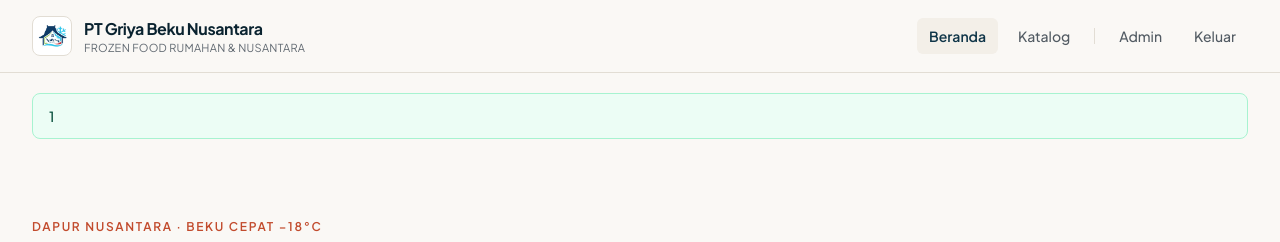
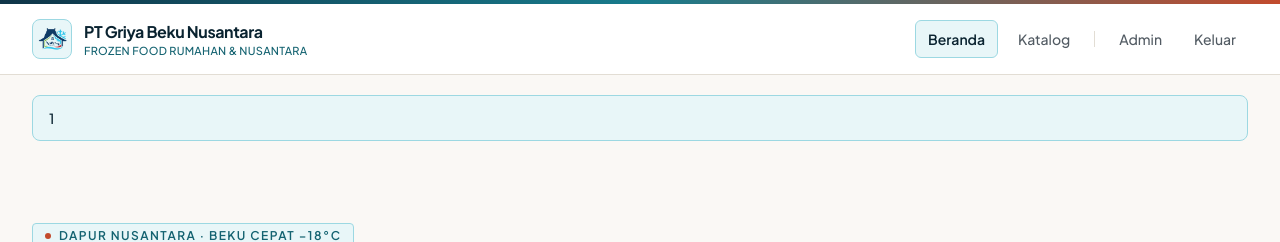
Before and after one commit to orgtamfan/griya_beku_nusantara, a Laravel app: page / in a window 1280 px wide. Shown: the top 242 px of the page. Run offline with Laravel 12, Linux system fonts and the light colour scheme; the visitor is signed in with stand-in values (Sample User, id 1); data comes from the database, SQL or seed files in the repository; some libraries are stand-ins or nearby versions.

Commit message:
style: apply 3-color palette (brand navy, ice blue, terracotta)

```diff
--- a/resources/views/home.blade.php
+++ b/resources/views/home.blade.php
@@ -9,11 +9,12 @@
         <div class="max-w-7xl mx-auto px-4 sm:px-6 lg:px-8 py-12 sm:py-16 lg:py-20">
             <div class="grid grid-cols-1 lg:grid-cols-12 gap-10 lg:gap-12 items-center">
                 <div class="lg:col-span-7">
-                    <p class="text-xs font-semibold uppercase tracking-[0.14em] text-terracotta-500 mb-4">
+                    <span class="inline-flex items-center gap-2 bg-ice-50 border border-ice-200 text-ice-700 text-xs font-semibold uppercase tracking-[0.12em] px-3 py-1 rounded mb-4">
+                        <span class="h-1.5 w-1.5 rounded-full bg-terracotta-500"></span>
                         Dapur Nusantara &middot; Beku Cepat &minus;18&deg;C
-                    </p>
+                    </span>
                     <h1 class="font-serif text-3xl sm:text-5xl font-bold text-brand-900 tracking-tight leading-[1.12]">
-                        Lauk Rumahan Nusantara, Siap Saji dari Freezer.
+                        Lauk Rumahan <span class="text-terracotta-500">Nusantara</span>, Siap Saji dari Freezer.
                     </h1>
                     <p class="mt-5 text-[#525B63] text-base sm:text-lg leading-relaxed max-w-xl">
                         Pempek, dimsum, nugget ayam kampung, rendang vakum, hingga otak-otak ikan. Diolah tanpa pengawet dengan bumbu dapur asli dan dibekukan cepat.
@@ -28,7 +29,7 @@
                             </svg>
                         </a>
                         <a href="#tentang"
-                           class="inline-flex items-center text-sm font-semibold text-brand-800 hover:text-brand-900 px-4 py-3 rounded-lg border border-ivory-200 bg-white hover:bg-ivory-100 transition">
+                           class="inline-flex items-center text-sm font-semibold text-ice-700 hover:text-brand-900 px-4 py-3 rounded-lg border border-ice-200 bg-ice-50 hover:bg-ice-100 transition">
                             Tentang Dapur Kami
                         </a>
                     </div>
@@ -39,14 +40,14 @@
                         <div class="grid grid-cols-2 gap-3 sm:gap-4">
                             @foreach ($featuredProducts->take(2) as $heroProduct)
                                 <a href="{{ route('catalog.show', $heroProduct) }}"
-                                   class="group bg-white border border-ivory-200 rounded-lg overflow-hidden hover:border-brand-700/50 transition-colors {{ $loop->last ? 'sm:translate-y-4' : '' }}">
+                                   class="group bg-white border border-ivory-200 rounded-lg overflow-hidden hover:border-ice-600 transition-colors {{ $loop->last ? 'sm:translate-y-4' : '' }}">
                                     <div class="aspect-[4/3] bg-ivory-100 overflow-hidden">
                                         <img src="{{ $heroProduct->image_url }}" alt="{{ $heroProduct->name }}"
                                              class="w-full h-full object-cover group-hover:scale-[1.03] transition-transform duration-300">
                                     </div>
                                     <div class="p-3">
-                                        <p class="text-[11px] uppercase tracking-wider text-[#636B73] truncate">{{ $heroProduct->category->name }}</p>
-                                        <p class="font-semibold text-xs sm:text-sm text-[#1B1F23] truncate mt-0.5">{{ $heroProduct->name }}</p>
+                                        <p class="text-[10px] font-semibold uppercase tracking-wider text-ice-700 truncate">{{ $heroProduct->category->name }}</p>
+                                        <p class="font-semibold text-xs sm:text-sm text-brand-900 truncate mt-0.5">{{ $heroProduct->name }}</p>
                                         <p class="text-terracotta-600 font-bold text-xs sm:text-sm mt-1 tabular-nums">{{ $heroProduct->formatted_price }}</p>
                                     </div>
                                 </a>
@@ -67,18 +68,18 @@
         <div class="max-w-7xl mx-auto px-4 sm:px-6 lg:px-8">
             <div class="grid grid-cols-1 md:grid-cols-3 divide-y md:divide-y-0 md:divide-x divide-ivory-200">
                 <div class="py-6 md:pr-8">
-                    <span class="text-xs font-mono text-terracotta-500 font-semibold">01</span>
-                    <h2 class="font-semibold text-[#1B1F23] mt-1">Tanpa Bahan Pengawet</h2>
+                    <span class="inline-block text-xs font-mono bg-terracotta-50 text-terracotta-600 border border-terracotta-100 px-2 py-0.5 rounded font-semibold">01</span>
+                    <h2 class="font-semibold text-brand-900 mt-2">Tanpa Bahan Pengawet</h2>
                     <p class="text-sm text-[#525B63] mt-1">Menggunakan bahan segar pilihan dengan bumbu dapur alami, aman untuk konsumsi harian keluarga.</p>
                 </div>
                 <div class="py-6 md:px-8">
-                    <span class="text-xs font-mono text-terracotta-500 font-semibold">02</span>
-                    <h2 class="font-semibold text-[#1B1F23] mt-1">Pembekuan Cepat (Blast Freezing)</h2>
+                    <span class="inline-block text-xs font-mono bg-ice-50 text-ice-700 border border-ice-200 px-2 py-0.5 rounded font-semibold">02</span>
+                    <h2 class="font-semibold text-brand-900 mt-2">Pembekuan Cepat (Blast Freezing)</h2>
                     <p class="text-sm text-[#525B63] mt-1">Tekstur, aroma, dan rasa masakan tetap terjaga hingga siap dihangatkan di rumah.</p>
                 </div>
                 <div class="py-6 md:pl-8">
-                    <span class="text-xs font-mono text-terracotta-500 font-semibold">03</span>
-                    <h2 class="font-semibold text-[#1B1F23] mt-1">Kemasan Vakum &amp; Ekspedisi Dingin</h2>
+                    <span class="inline-block text-xs font-mono bg-brand-50 text-brand-800 border border-brand-100 px-2 py-0.5 rounded font-semibold">03</span>
+                    <h2 class="font-semibold text-brand-900 mt-2">Kemasan Vakum &amp; Ekspedisi Dingin</h2>
                     <p class="text-sm text-[#525B63] mt-1">Dikemas rapat dan dikirim dengan penanganan rantai dingin ke seluruh Indonesia.</p>
                 </div>
             </div>
@@ -89,10 +90,10 @@
     <section class="max-w-7xl mx-auto px-4 sm:px-6 lg:px-8 py-14 sm:py-16">
         <div class="flex items-end justify-between mb-8 pb-4 border-b border-ivory-200 flex-wrap gap-4">
             <div>
-                <p class="text-xs font-semibold uppercase tracking-[0.12em] text-[#636B73]">Pilihan Dapur</p>
+                <p class="text-xs font-semibold uppercase tracking-[0.12em] text-terracotta-500">Pilihan Dapur</p>
                 <h2 class="font-serif text-2xl sm:text-3xl font-bold text-brand-900 mt-1">Produk Unggulan Terbaru</h2>
             </div>
-            <a href="{{ route('catalog.index') }}" class="text-brand-800 font-semibold text-sm hover:text-terracotta-600 transition whitespace-nowrap">
+            <a href="{{ route('catalog.index') }}" class="text-ice-700 font-semibold text-sm hover:text-terracotta-600 transition whitespace-nowrap">
                 Lihat semua produk &rarr;
             </a>
         </div>
@@ -107,35 +108,35 @@
     </section>
 
     {{-- Tentang Kami --}}
-    <section id="tentang" class="border-t border-ivory-200 bg-ivory-100/60">
+    <section id="tentang" class="border-t border-ice-200 bg-ice-50/60">
         <div class="max-w-7xl mx-auto px-4 sm:px-6 lg:px-8 py-14 sm:py-16">
             <div class="grid grid-cols-1 lg:grid-cols-12 gap-10 items-start">
-                <div class="lg:col-span-4 bg-white border border-ivory-200 rounded-lg p-6 flex flex-col items-start gap-4">
+                <div class="lg:col-span-4 bg-white border border-ice-200 rounded-lg p-6 flex flex-col items-start gap-4">
                     <img src="{{ asset('images/logo.png') }}" alt="Logo PT Griya Beku Nusantara" class="h-16 w-16 object-contain">
                     <div class="w-full pt-4 border-t border-ivory-200 space-y-2.5 text-sm">
                         <div class="flex justify-between gap-4">
                             <span class="text-[#636B73]">Perusahaan</span>
-                            <span class="font-semibold text-[#1B1F23] text-right">PT Griya Beku Nusantara</span>
+                            <span class="font-semibold text-brand-900 text-right">PT Griya Beku Nusantara</span>
                         </div>
                         <div class="flex justify-between gap-4">
                             <span class="text-[#636B73]">Suhu Simpan</span>
-                            <span class="font-semibold text-[#1B1F23] tabular-nums">&minus;18&deg;C (Freezer)</span>
+                            <span class="font-semibold text-ice-700 tabular-nums">&minus;18&deg;C (Freezer)</span>
                         </div>
                         <div class="flex justify-between gap-4">
                             <span class="text-[#636B73]">Pemesanan</span>
-                            <span class="font-semibold text-[#1B1F23]">Eceran &amp; Reseller</span>
+                            <span class="font-semibold text-terracotta-600">Eceran &amp; Reseller</span>
                         </div>
                     </div>
                 </div>
 
                 <div class="lg:col-span-8">
-                    <p class="text-xs font-semibold uppercase tracking-[0.12em] text-[#636B73]">Tentang Kami</p>
+                    <p class="text-xs font-semibold uppercase tracking-[0.12em] text-ice-700">Tentang Kami</p>
                     <h2 class="font-serif text-2xl sm:text-3xl font-bold text-brand-900 mt-1 mb-4">
                         Dari Dapur Rumahan ke Meja Makan Nusantara
                     </h2>
                     <div class="space-y-4 text-[#525B63] leading-relaxed">
                         <p>
-                            Berawal dari dapur rumahan yang mengolah makanan beku khas nusantara, <strong class="text-[#1B1F23]">PT Griya Beku Nusantara</strong>
+                            Berawal dari dapur rumahan yang mengolah makanan beku khas nusantara, <strong class="text-brand-900">PT Griya Beku Nusantara</strong>
                             tumbuh menjadi produsen dan distributor <em>frozen food</em> yang dipercaya pelanggan rumah tangga maupun pelaku usaha kuliner di berbagai daerah.
                         </p>
                         <p>
--- a/resources/views/layouts/app.blade.php
+++ b/resources/views/layouts/app.blade.php
@@ -25,7 +25,16 @@
                             800: '#0F3548',
                             900: '#0A2330',
                         },
+                        ice: {
+                            50: '#E8F6F8',
+                            100: '#CBEBF0',
+                            200: '#9CD8E2',
+                            600: '#187B8C',
+                            700: '#136270',
+                        },
                         terracotta: {
+                            50: '#FDF1EE',
+                            100: '#FADCD4',
                             500: '#C24B2D',
                             600: '#A63C21',
                         },
@@ -53,38 +62,39 @@
 </head>
 <body class="bg-ivory-50 text-[#1B1F23] antialiased overflow-x-hidden flex flex-col min-h-screen">
 
-    <header class="bg-ivory-50/95 backdrop-blur border-b border-ivory-200 sticky top-0 z-40">
+    <header class="bg-white/95 backdrop-blur border-b border-ivory-200 sticky top-0 z-40">
+        <div class="h-1 bg-gradient-to-r from-brand-800 via-ice-600 to-terracotta-500"></div>
         <nav class="max-w-7xl mx-auto px-4 sm:px-6 lg:px-8">
-            <div class="flex items-center justify-between h-16 sm:h-[72px]">
-                <a href="{{ route('home') }}" class="flex items-center gap-3 min-w-0 group">
-                    <span class="h-10 w-10 flex-shrink-0 rounded-lg bg-white border border-ivory-200 p-1">
+            <div class="flex items-center justify-between h-16 sm:h-[70px]">
+                <a href="{{ route('home') }}" class="flex items-center gap-3 min-w-0">
+                    <span class="h-10 w-10 flex-shrink-0 rounded-lg bg-ice-50 border border-ice-200 p-1">
                         <img src="{{ asset('images/logo.png') }}" alt="Logo PT Griya Beku Nusantara" class="h-full w-full object-contain">
                     </span>
                     <span class="leading-tight min-w-0">
                         <span class="block font-bold text-sm sm:text-base tracking-tight text-brand-900 truncate">PT Griya Beku Nusantara</span>
-                        <span class="hidden sm:block text-[#636B73] text-[11px] tracking-wide uppercase">Frozen Food Rumahan &amp; Nusantara</span>
+                        <span class="hidden sm:block text-ice-700 text-[11px] font-medium tracking-wide uppercase">Frozen Food Rumahan &amp; Nusantara</span>
                     </span>
                 </a>
 
                 <div class="flex items-center gap-1 sm:gap-2 text-sm font-medium">
                     <a href="{{ route('home') }}"
-                       class="px-3 py-2 rounded-md transition {{ request()->routeIs('home') ? 'text-brand-800 font-semibold bg-ivory-100' : 'text-[#525B63] hover:text-brand-800 hover:bg-ivory-100/60' }}">
+                       class="px-3 py-2 rounded-md transition {{ request()->routeIs('home') ? 'text-brand-900 font-semibold bg-ice-50 border border-ice-200' : 'text-[#525B63] hover:text-brand-800 hover:bg-ivory-100' }}">
                         Beranda
                     </a>
                     <a href="{{ route('catalog.index') }}"
-                       class="px-3 py-2 rounded-md transition {{ request()->routeIs('catalog.*') ? 'text-brand-800 font-semibold bg-ivory-100' : 'text-[#525B63] hover:text-brand-800 hover:bg-ivory-100/60' }}">
+                       class="px-3 py-2 rounded-md transition {{ request()->routeIs('catalog.*') ? 'text-brand-900 font-semibold bg-ice-50 border border-ice-200' : 'text-[#525B63] hover:text-brand-800 hover:bg-ivory-100' }}">
                         Katalog
                     </a>
 
                     @auth
                         <span class="hidden sm:inline-block h-4 w-px bg-ivory-200 mx-1"></span>
                         <a href="{{ route('admin.products.index') }}"
-                           class="hidden sm:inline-block px-3 py-2 rounded-md transition {{ request()->routeIs('admin.products.*') ? 'text-brand-800 font-semibold bg-ivory-100' : 'text-[#525B63] hover:text-brand-800 hover:bg-ivory-100/60' }}">
+                           class="hidden sm:inline-block px-3 py-2 rounded-md transition {{ request()->routeIs('admin.products.*') ? 'text-brand-900 font-semibold bg-terracotta-50 border border-terracotta-100' : 'text-[#525B63] hover:text-brand-800 hover:bg-ivory-100' }}">
                             Admin
                         </a>
                         <form action="{{ route('admin.logout') }}" method="POST" class="inline">
                             @csrf
-                            <button type="submit" class="px-3 py-2 rounded-md text-[#525B63] hover:text-terracotta-600 hover:bg-ivory-100/60 transition">
+                            <button type="submit" class="px-3 py-2 rounded-md text-[#525B63] hover:text-terracotta-600 hover:bg-terracotta-50 transition">
                                 Keluar
                             </button>
                         </form>
@@ -97,7 +107,7 @@
     <main class="flex-1">
         @if (session('status'))
             <div class="max-w-7xl mx-auto px-4 sm:px-6 lg:px-8 mt-5">
-                <div class="rounded-lg bg-emerald-50 border border-emerald-200 text-emerald-900 px-4 py-3 text-sm font-medium">
+                <div class="rounded-lg bg-ice-50 border border-ice-200 text-brand-900 px-4 py-3 text-sm font-medium">
                     {{ session('status') }}
                 </div>
             </div>
@@ -106,7 +116,8 @@
         @yield('content')
     </main>
 
-    <footer class="bg-brand-900 text-brand-100 mt-20 border-t border-brand-800">
+    <footer class="bg-brand-900 text-brand-100 mt-20">
+        <div class="h-1 bg-gradient-to-r from-ice-600 via-terracotta-500 to-brand-700"></div>
         <div class="max-w-7xl mx-auto px-4 sm:px-6 lg:px-8 py-12 grid grid-cols-1 sm:grid-cols-12 gap-8">
             <div class="sm:col-span-5">
                 <div class="flex items-center gap-3 mb-4">
@@ -115,7 +126,7 @@
                     </span>
                     <div>
                         <span class="block font-bold text-white text-sm">PT Griya Beku Nusantara</span>
-                        <span class="block text-xs text-brand-100/70">Dapur Produksi &amp; Distribusi Frozen Food</span>
+                        <span class="block text-xs text-ice-200">Dapur Produksi &amp; Distribusi Frozen Food</span>
                     </div>
                 </div>
                 <p class="text-sm text-brand-100/80 leading-relaxed max-w-sm">
@@ -123,21 +134,21 @@
                 </p>
             </div>
             <div class="sm:col-span-3">
-                <h3 class="font-semibold text-white mb-3 text-xs uppercase tracking-wider">Navigasi</h3>
+                <h3 class="font-semibold text-ice-200 mb-3 text-xs uppercase tracking-wider">Navigasi</h3>
                 <ul class="space-y-2 text-sm text-brand-100/80">
                     <li><a href="{{ route('home') }}" class="hover:text-white transition">Beranda</a></li>
                     <li><a href="{{ route('catalog.index') }}" class="hover:text-white transition">Katalog Produk</a></li>
                 </ul>
             </div>
             <div class="sm:col-span-4">
-                <h3 class="font-semibold text-white mb-3 text-xs uppercase tracking-wider">Pemesanan &amp; Layanan</h3>
+                <h3 class="font-semibold text-ice-200 mb-3 text-xs uppercase tracking-wider">Pemesanan &amp; Layanan</h3>
                 <ul class="space-y-2 text-sm text-brand-100/80">
                     <li>WhatsApp Admin: <span class="text-white font-medium tabular-nums">+{{ config('services.whatsapp.number') }}</span></li>
                     <li>Pengiriman: Seluruh Indonesia via ekspedisi berpendingin</li>
                 </ul>
             </div>
         </div>
-        <div class="border-t border-brand-800/80 py-4 px-4 text-center text-xs text-brand-100/60">
+        <div class="border-t border-brand-800 py-4 px-4 text-center text-xs text-brand-100/60">
             &copy; {{ date('Y') }} PT Griya Beku Nusantara. Seluruh hak cipta dilindungi.
         </div>
     </footer>
--- a/resources/views/partials/product-card.blade.php
+++ b/resources/views/partials/product-card.blade.php
@@ -1,6 +1,6 @@
 {{-- Expects: $product --}}
 <a href="{{ route('catalog.show', $product) }}"
-   class="group bg-white rounded-lg border border-ivory-200 overflow-hidden hover:border-brand-700/50 transition-colors flex flex-col">
+   class="group bg-white rounded-lg border border-ivory-200 overflow-hidden hover:border-ice-600 transition-colors flex flex-col">
     <div class="aspect-[4/3] bg-ivory-100 overflow-hidden relative">
         <img src="{{ $product->image_url }}" alt="{{ $product->name }}"
              class="w-full h-full object-cover group-hover:scale-[1.03] transition-transform duration-300">
@@ -12,10 +12,10 @@
     </div>
     <div class="p-3.5 sm:p-4 flex-1 flex flex-col justify-between">
         <div>
-            <p class="text-[11px] font-medium uppercase tracking-wider text-[#636B73]">
+            <span class="inline-block bg-ice-50 text-ice-700 border border-ice-200 text-[10px] font-semibold uppercase tracking-wider px-2 py-0.5 rounded">
                 {{ $product->category->name }}
-            </p>
-            <h3 class="font-semibold text-[#1B1F23] text-sm sm:text-[15px] leading-snug line-clamp-2 mt-1 group-hover:text-brand-800 transition-colors">
+            </span>
+            <h3 class="font-semibold text-brand-900 text-sm sm:text-[15px] leading-snug line-clamp-2 mt-2 group-hover:text-ice-700 transition-colors">
                 {{ $product->name }}
             </h3>
         </div>
```
Also changed, not shown: resources/views/admin/products/index.blade.php (+12 -8 lines), resources/views/auth/login.blade.php (+16 -11 lines), resources/views/catalog/index.blade.php (+5 -5 lines), resources/views/catalog/show.blade.php (+10 -10 lines).
